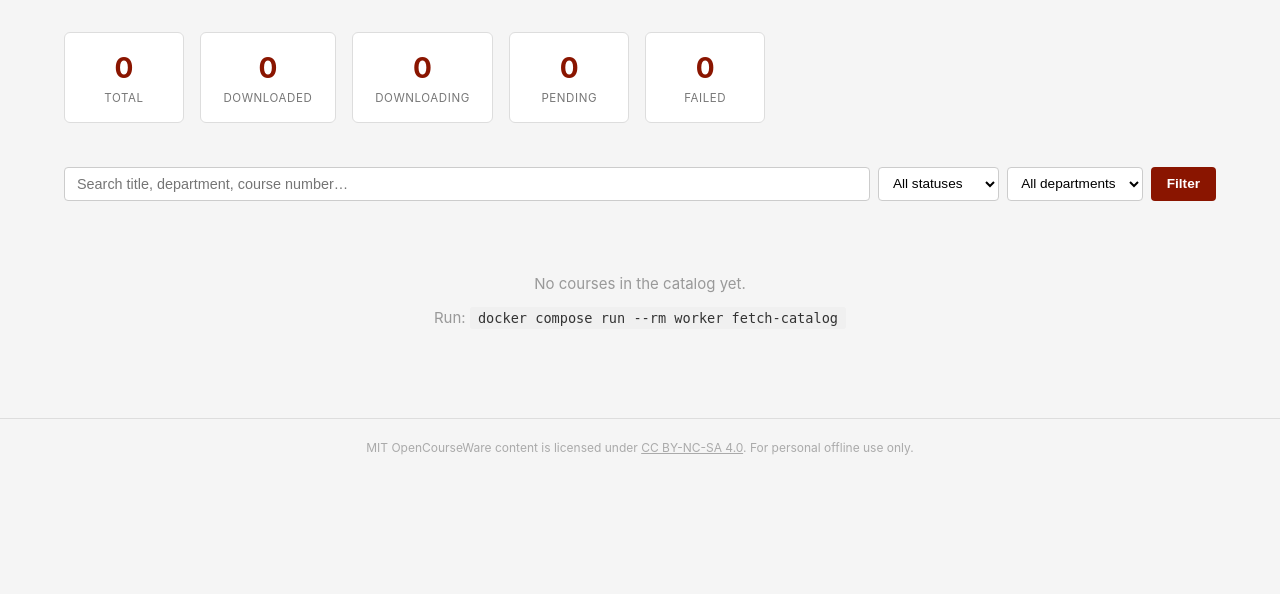
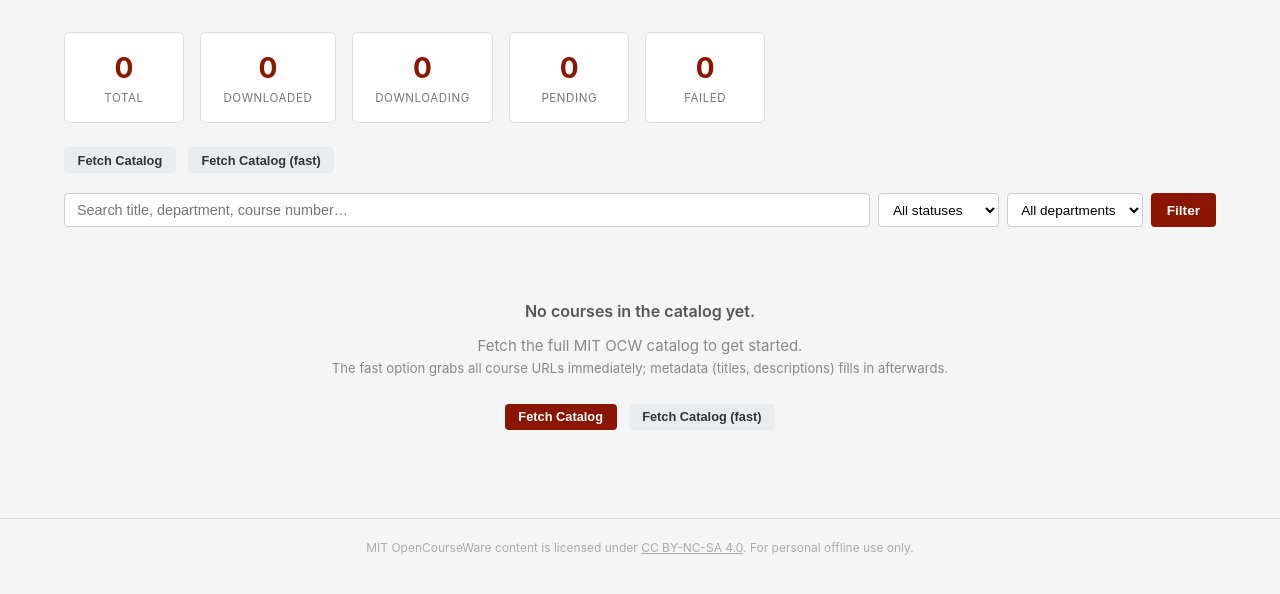
Before and after one commit to esadmf/mit-ocw-offline, a FastAPI app: page /catalog in a window 1280 px wide. Shown: the part 81-675 px from the top of the page. Run offline with FastAPI, Linux system fonts and the light colour scheme; data that the repository does not hold is empty.

Commit message:
Serve official OCW offline site zip instead of raw asset listing
Replace the custom asset listing on course detail pages with the official MIT OCW offline zip site, which renders identically to ocw.mit.edu. The zip is detected in assets/archive/, extracted to site/ on first download (and auto-extracted on first page visit for already-downloaded courses), then served via the existing /files/ static mount. Added a prominent "Open Course" button on the detail page linking directly to the extracted site's index.html.

```diff
--- a/server/main.py
+++ b/server/main.py
@@ -15,11 +15,10 @@ app = FastAPI(title="MIT OCW Offline")
 TEMPLATES = Jinja2Templates(directory=Path(__file__).parent / "templates")
 
 # ---------------------------------------------------------------------------
-# Background download state
-# slug -> Task for individually-triggered downloads
-_active_downloads: dict[str, asyncio.Task] = {}
-# Single task that drives a bulk "download everything" run
-_bulk_task: asyncio.Task | None = None
+# Background task state
+_active_downloads: dict[str, asyncio.Task] = {}  # slug -> Task
+_bulk_task: asyncio.Task | None = None            # bulk course download
+_catalog_task: asyncio.Task | None = None         # catalog fetch
 # ---------------------------------------------------------------------------
 
 
@@ -108,8 +107,7 @@ async def index(request: Request, q: str = "", status: str = "", department: str
     departments = sorted({c.department for c in db.query(Course).all() if c.department})
     db.close()
 
-    return TEMPLATES.TemplateResponse("index.html", {
-        "request": request,
+    return TEMPLATES.TemplateResponse(request, "index.html", {
         "courses": courses,
         "total": total,
         "completed": completed,
@@ -160,21 +158,36 @@ async def catalog(
     departments = sorted({c.department for c in db.query(Course).all() if c.department})
     db.close()
 
-    global _bulk_task
-    bulk_running = _bulk_task is not None and not _bulk_task.done()
+    global _bulk_task, _catalog_task
+    bulk_running    = _bulk_task    is not None and not _bulk_task.done()
+    catalog_running = _catalog_task is not None and not _catalog_task.done()
 
-    return TEMPLATES.TemplateResponse("catalog.html", {
-        "request": request,
+    return TEMPLATES.TemplateResponse(request, "catalog.html", {
         "courses": courses,
         "counts": counts,
         "departments": departments,
         "running_slugs": _running_slugs(),
         "bulk_running": bulk_running,
+        "catalog_running": catalog_running,
         "q": q,
         "status_filter": status,
         "department_filter": department,
         "started": started,
     })
+
+
+# ---------------------------------------------------------------------------
+# Catalog fetch trigger
+# ---------------------------------------------------------------------------
+
+@app.post("/api/fetch-catalog")
+async def api_fetch_catalog(skip_metadata: bool = False):
+    global _catalog_task
+    if _catalog_task is not None and not _catalog_task.done():
+        return RedirectResponse("/catalog", status_code=303)
+    from downloader.catalog import fetch_catalog
+    _catalog_task = asyncio.create_task(fetch_catalog(skip_metadata=skip_metadata))
+    return RedirectResponse("/catalog", status_code=303)
 
 
 # ---------------------------------------------------------------------------
@@ -244,9 +257,18 @@ async def course_detail(request: Request, slug: str):
         if pages_dir.exists():
             section_pages = sorted(p for p in pages_dir.glob("*.html") if p.name != "index.html")
 
+    # Auto-extract the OCW offline site zip if it exists but hasn't been extracted yet.
+    site_url = None
+    if course.local_path and course.status == "completed":
+        from downloader.crawler import extract_site_zip
+        course_dir = Path(course.local_path)
+        if not (course_dir / "site" / "index.html").exists():
+            await asyncio.to_thread(extract_site_zip, course_dir)
+        if (course_dir / "site" / "index.html").exists():
+            site_url = f"/files/{slug}/site/index.html"
+
     db.close()
-    return TEMPLATES.TemplateResponse("course.html", {
-        "request": request,
+    return TEMPLATES.TemplateResponse(request, "course.html", {
         "course": course,
         "pdfs": pdfs,
         "videos": videos,
@@ -254,6 +276,7 @@ async def course_detail(request: Request, slug: str):
         "other": other,
         "section_pages": section_pages,
         "is_downloading": slug in _running_slugs(),
+        "site_url": site_url,
     })
 
 
--- a/server/templates/catalog.html
+++ b/server/templates/catalog.html
@@ -12,6 +12,13 @@
 </div>
 
 {# ---- Banners ---- #}
+{% if catalog_running %}
+<div class="banner banner-info">
+  Catalog fetch is running in the background — new courses will appear as they are found.
+  This page will refresh automatically.
+</div>
+{% endif %}
+
 {% if started > 0 %}
 <div class="banner banner-info">
   Started downloading <strong>{{ started }}</strong> course{{ 's' if started != 1 else '' }}.
@@ -27,6 +34,27 @@
 
 {# ---- Action bar ---- #}
 <div class="action-bar">
+
+  {# Catalog fetch #}
+  {% if catalog_running %}
+    <button class="btn btn-secondary" disabled>Fetching catalog…</button>
+  {% else %}
+    <form method="post" action="/api/fetch-catalog">
+      <button type="submit" class="btn btn-secondary">
+        {% if counts.total == 0 %}Fetch Catalog{% else %}Refresh Catalog{% endif %}
+      </button>
+    </form>
+    <form method="post" action="/api/fetch-catalog?skip_metadata=true">
+      <button type="submit" class="btn btn-secondary"
+        title="Stores course URLs only — much faster, skips per-course metadata pages">
+        {% if counts.total == 0 %}Fetch Catalog (fast){% else %}Refresh Catalog (fast){% endif %}
+      </button>
+    </form>
+  {% endif %}
+
+  <div class="spacer"></div>
+
+  {# Download actions — only shown once catalog has courses #}
   {% if counts.pending > 0 %}
   <form method="post" action="/api/download-all">
     <button type="submit" class="btn btn-primary"
@@ -44,6 +72,7 @@
     </button>
   </form>
   {% endif %}
+
 </div>
 
 {# ---- Filter bar ---- #}
@@ -135,16 +164,28 @@
 <div class="empty">
   {% if q or status_filter or department_filter %}
   <p>No courses match your filters.</p>
+  <a href="/catalog" class="btn btn-secondary" style="margin-top:1rem;">Clear filters</a>
+  {% elif catalog_running %}
+  <p>Fetching catalog — courses will appear here shortly.</p>
   {% else %}
-  <p>No courses in the catalog yet.</p>
-  <p style="margin-top:0.75rem;">Run: <code>docker compose run --rm worker fetch-catalog</code></p>
+  <p style="font-size:1rem; font-weight:600; color:#555; margin-bottom:0.75rem;">No courses in the catalog yet.</p>
+  <p style="color:#888; margin-bottom:1.5rem;">Fetch the full MIT OCW catalog to get started.<br>
+  <span style="font-size:0.82rem;">The fast option grabs all course URLs immediately; metadata (titles, descriptions) fills in afterwards.</span></p>
+  <div style="display:flex; gap:0.75rem; justify-content:center; flex-wrap:wrap;">
+    <form method="post" action="/api/fetch-catalog">
+      <button type="submit" class="btn btn-primary">Fetch Catalog</button>
+    </form>
+    <form method="post" action="/api/fetch-catalog?skip_metadata=true">
+      <button type="submit" class="btn btn-secondary">Fetch Catalog (fast)</button>
+    </form>
+  </div>
   {% endif %}
 </div>
 {% endif %}
 
 {# ---- Auto-refresh while downloads are active ---- #}
 <script>
-  const hasActive = {{ 'true' if (counts.downloading > 0 or running_slugs or bulk_running) else 'false' }};
+  const hasActive = {{ 'true' if (counts.downloading > 0 or running_slugs or bulk_running or catalog_running) else 'false' }};
   if (hasActive) {
     setTimeout(() => location.reload(), 15000);
   }
```
Also changed, not shown: downloader/catalog.py (+80 -78 lines), downloader/crawler.py (+30 -0 lines), server/templates/course.html (+11 -1 lines).
